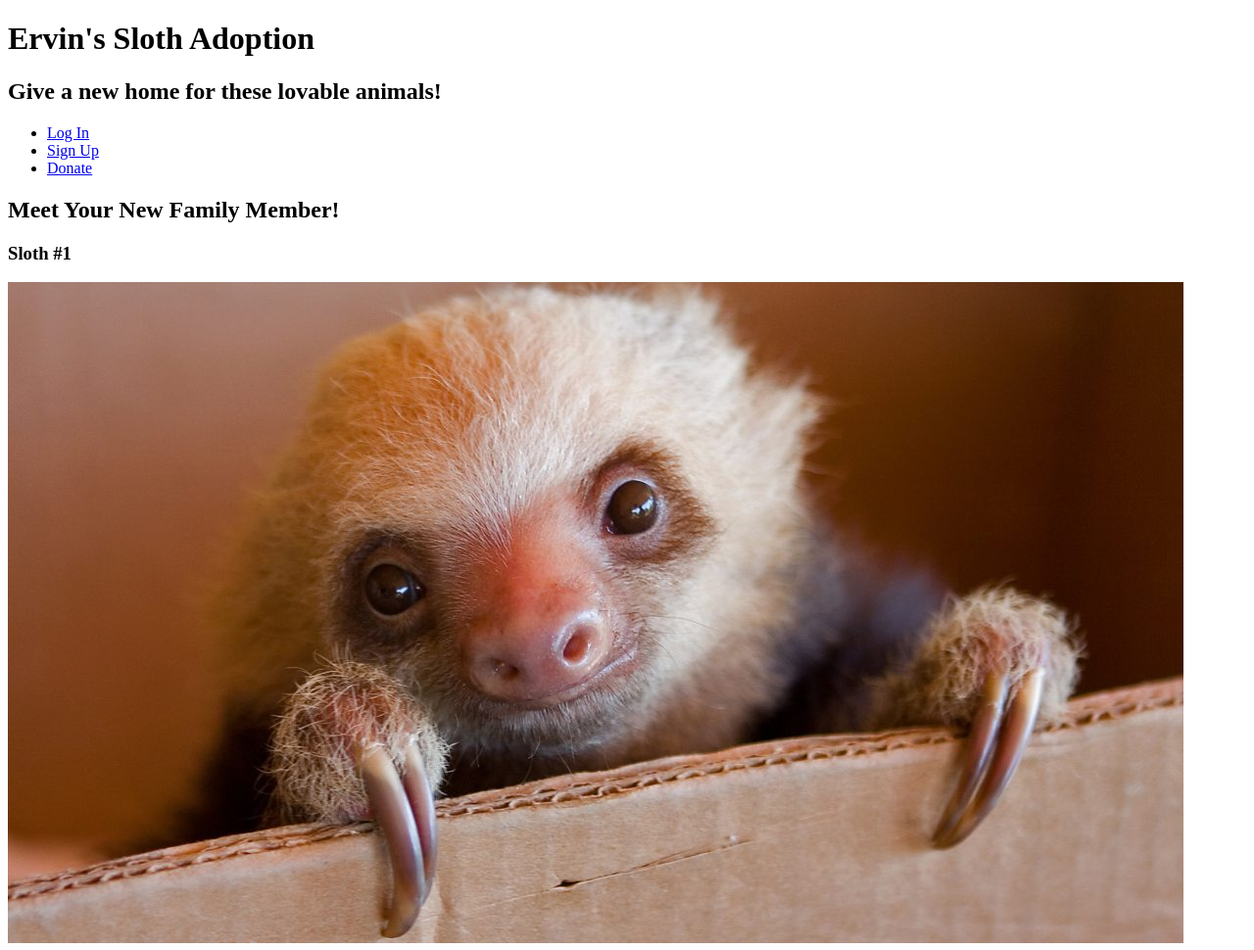
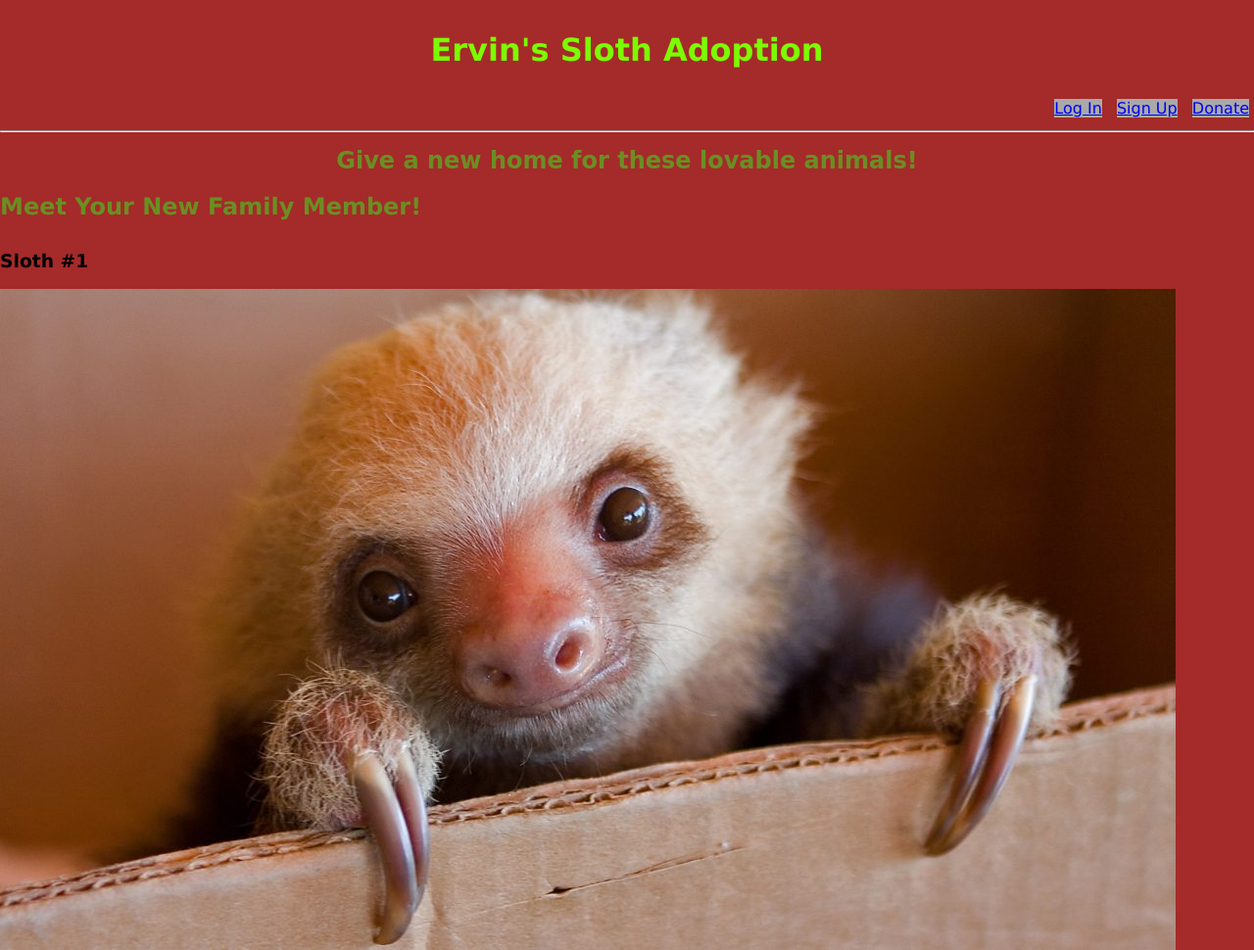
Before and after one commit to Dervin7/StaticStoreFtont, a plain HTML site: page index.html in a window 1280 px wide. Shown: the top 970 px of the page at 98% size. Drawn offline with Linux system fonts and the light colour scheme.

Commit message:
Added styling to body and headers

```diff
--- a/index.html
+++ b/index.html
@@ -10,7 +10,6 @@
     <header>
         <div class="wrapper">
             <h1>Ervin's Sloth Adoption</h1>
-            <h2>Give a new home for these lovable animals!</h2>
             <nav id="navMenu">
                 <ul>
                     <li><a href="#">Log In</a></li>
@@ -18,6 +17,9 @@
                     <li><a href="#">Donate</a></li>
                 </ul>
             </nav>
+            <hr/>
+
+            <h2>Give a new home for these lovable animals!</h2>
         </div>
     </header>
     <section class="container">
--- a/style.css
+++ b/style.css
@@ -0,0 +1,43 @@
+body {
+    background-color: brown;
+    font-family: 'Lucida Sans', 'Lucida Sans Regular', 'Lucida Grande', 'Lucida Sans Unicode', Geneva, Verdana, sans-serif;
+    margin: 0;
+    padding: 0;
+}
+
+h1 {
+    color: lawngreen;
+    padding: 0.5em;
+    margin: 0.5em 0 0.3em 0;
+    text-align: center;
+}
+
+h2 {
+    color: olivedrab;
+    padding: 0.3em 0 0.5em 0;
+    margin: 0;
+}
+
+nav ul {
+    margin: 0;
+    padding: 0;
+    list-style: none;
+    text-align: right;
+}
+
+nav li {
+    display: inline-block;
+    margin: 5px;
+    background-color: darkgray;
+}
+
+.frame {
+    margin: 0;
+    padding: 0;
+    float: left;
+}
+
+.wrapper h2 {
+    text-align: center;
+    font-family: cursive;
+}
```
